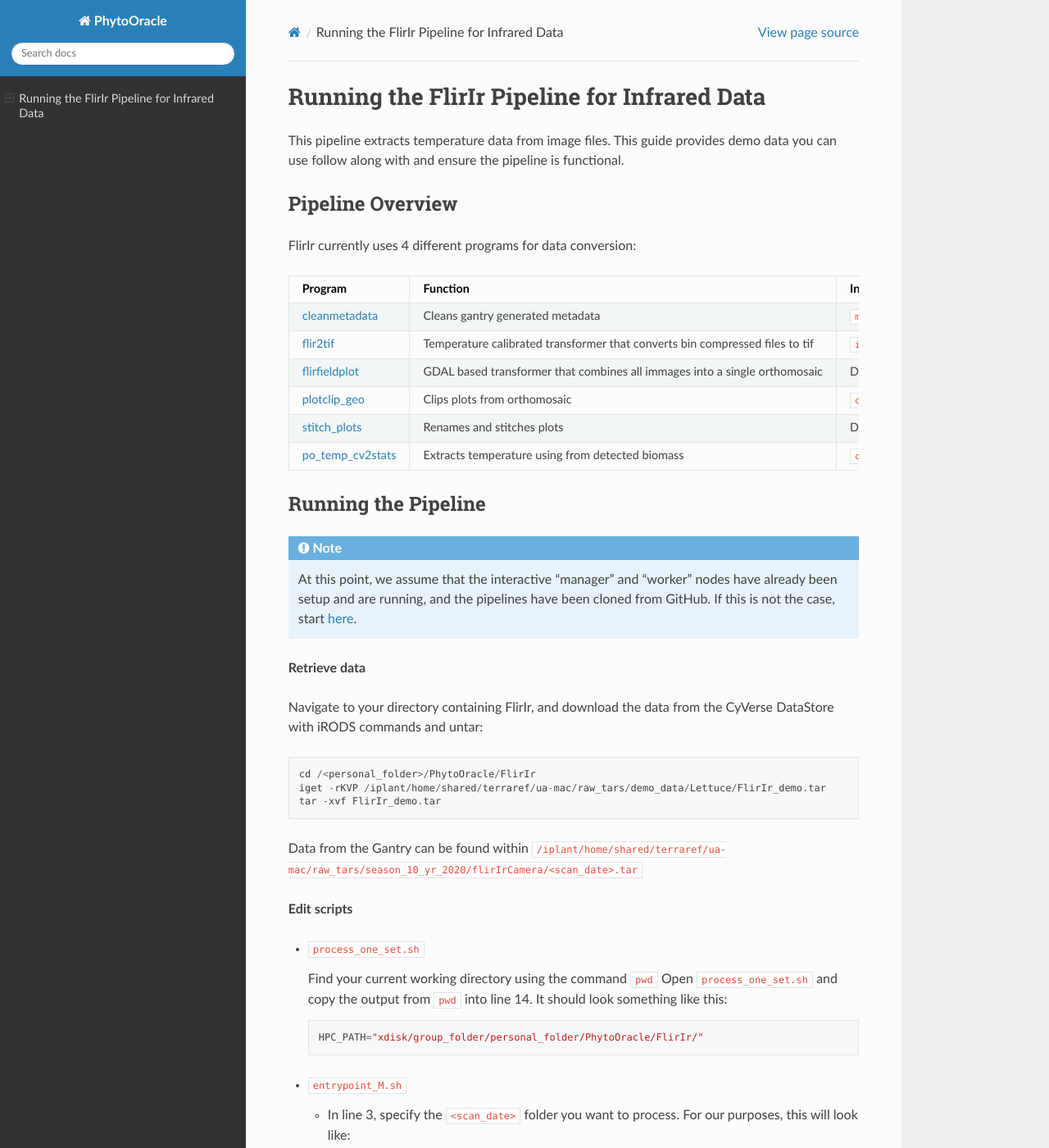
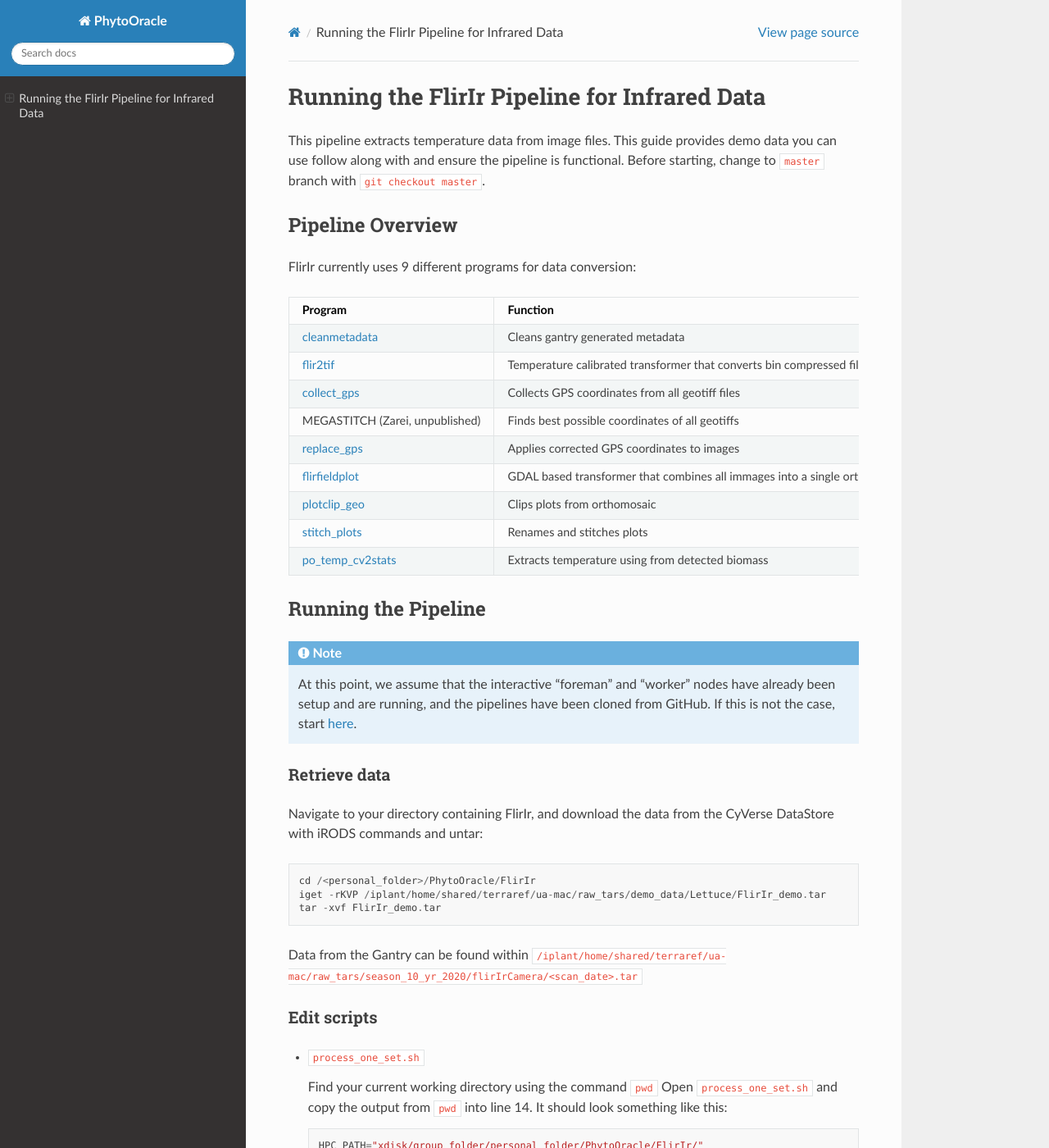
Before and after one commit to LyonsLab/PhytoOracle, a Sphinx documentation site: the page built from docs/5_FlirIr_run.rst, in a window 1280 px wide and 1400 px high. Shown: the whole window at 82% size. Built offline with Sphinx 7.4.7 and the Read the Docs theme 2.0.0, drawn with Linux system fonts in a browser that asks for light colours; some of the changed text lies outside the part shown.

Commit message:
FlirIr instructions

```diff
--- a/docs/5_FlirIr_run.rst
+++ b/docs/5_FlirIr_run.rst
@@ -2,12 +2,12 @@
 Running the FlirIr Pipeline for Infrared Data
 *********************************************
 
-This pipeline extracts temperature data from image files. This guide provides demo data you can use follow along with and ensure the pipeline is functional.
+This pipeline extracts temperature data from image files. This guide provides demo data you can use follow along with and ensure the pipeline is functional. Before starting, change to :code:`master` branch with :code:`git checkout master`.
 
 Pipeline Overview
 =================
 
-FlirIr currently uses 4 different programs for data conversion:
+FlirIr currently uses 9 different programs for data conversion:
 
 .. list-table::
    :header-rows: 1
@@ -24,6 +24,18 @@ FlirIr currently uses 4 different programs for data conversion:
      - Temperature calibrated transformer that converts bin compressed files to tif
      - :code:`image.bin`
      - :code:`image.tif`
+   * - `collect_gps <https://github.com/emmanuelgonz/collect_gps>`_
+     - Collects GPS coordinates from all geotiff files
+     - :code:`image.tif`
+     - :code:`collected_coordinates.csv`
+   * - MEGASTITCH (Zarei, unpublished)
+     - Finds best possible coordinates of all geotiffs
+     - :code:`collected_coordinates.csv`
+     - :code:`corrected_coordinates.csv`
+   * - `replace_gps <https://github.com/emmanuelgonz/edit_gps>`_
+     - Applies corrected GPS coordinates to images
+     - :code:`corrected_coordinates.csv`, :code:`image.tif`
+     - :code:`corrected_image.tif`
    * - `flirfieldplot <https://github.com/CosiMichele/Containers/tree/master/flirfieldplot>`_
      - GDAL based transformer that combines all immages into a single orthomosaic
      - Directory of all converted :code:`image.tif`
@@ -46,10 +58,11 @@ Running the Pipeline
 
 .. note::
 
-   At this point, we assume that the interactive "manager" and "worker" nodes have already been setup and are running, and the pipelines have been cloned from GitHub.
+   At this point, we assume that the interactive "foreman" and "worker" nodes have already been setup and are running, and the pipelines have been cloned from GitHub.
    If this is not the case, start `here <https://phytooracle.readthedocs.io/en/latest/2_HPC_install.html>`_.
 
-**Retrieve data**
+Retrieve data
+^^^^^^^^^^^^^
 
 Navigate to your directory containing FlirIr, and download the data from the CyVerse DataStore with iRODS commands and untar:
 
@@ -61,7 +74,8 @@ Navigate to your directory containing FlirIr, and download the data from the CyV
 
 Data from the Gantry can be found within :code:`/iplant/home/shared/terraref/ua-mac/raw_tars/season_10_yr_2020/flirIrCamera/<scan_date>.tar`
 
-**Edit scripts**
+Edit scripts
+^^^^^^^^^^^^
 
 + :code:`process_one_set.sh`
 
@@ -72,15 +86,33 @@ Data from the Gantry can be found within :code:`/iplant/home/shared/terraref/ua-
 
     HPC_PATH="xdisk/group_folder/personal_folder/PhytoOracle/FlirIr/"
 
-+ :code:`entrypoint_M.sh`
+  Set your :code:`.simg` folder path in line 8.
 
-  + In line 3, specify the :code:`<scan_date>` folder you want to process. For our purposes, this will look like:
+  .. code::
+
+    SIMG_PATH="/xdisk/group_folder/personal_folder/PhytoOracle/singularity_images/"
+
++ :code:`run.sh`
+
+  + Paste the output from :code:`pwd` into line 7. It should look something like this:
+
+    .. code::
+
+      PIPE_PATH="/xdisk/group_folder/personal_folder/PhytoOracle/StereoTopRGB/"
+
+  + Set your :code:`.simg` folder path in line 8.
+
+    .. code::
+
+      SIMG_PATH="/xdisk/group_folder/personal_folder/PhytoOracle/singularity_images/"
+
+  + In line 4, specify the :code:`<scan_date>` folder you want to process. For our purposes, this will look like:
 
     .. code::
 
       DATE="FlirIr_demo"
 
-  + In lines 13 and 16, specify the location of CCTools:
+  + In lines 25 and 28, specify the location of CCTools:
 
     .. code::
 
@@ -92,13 +124,14 @@ Data from the Gantry can be found within :code:`/iplant/home/shared/terraref/ua-
 
       /home/<u_num>/<username>/cctools-<version>-x86_64-centos7/bin/makeflow
 
-**Run pipeline**
+Run pipeline
+^^^^^^^^^^^^
 
 Begin processing using:
 
 .. code::
 
-  ./entrypoint_M.sh
+  ./run.sh
 
 .. note::
 
```
